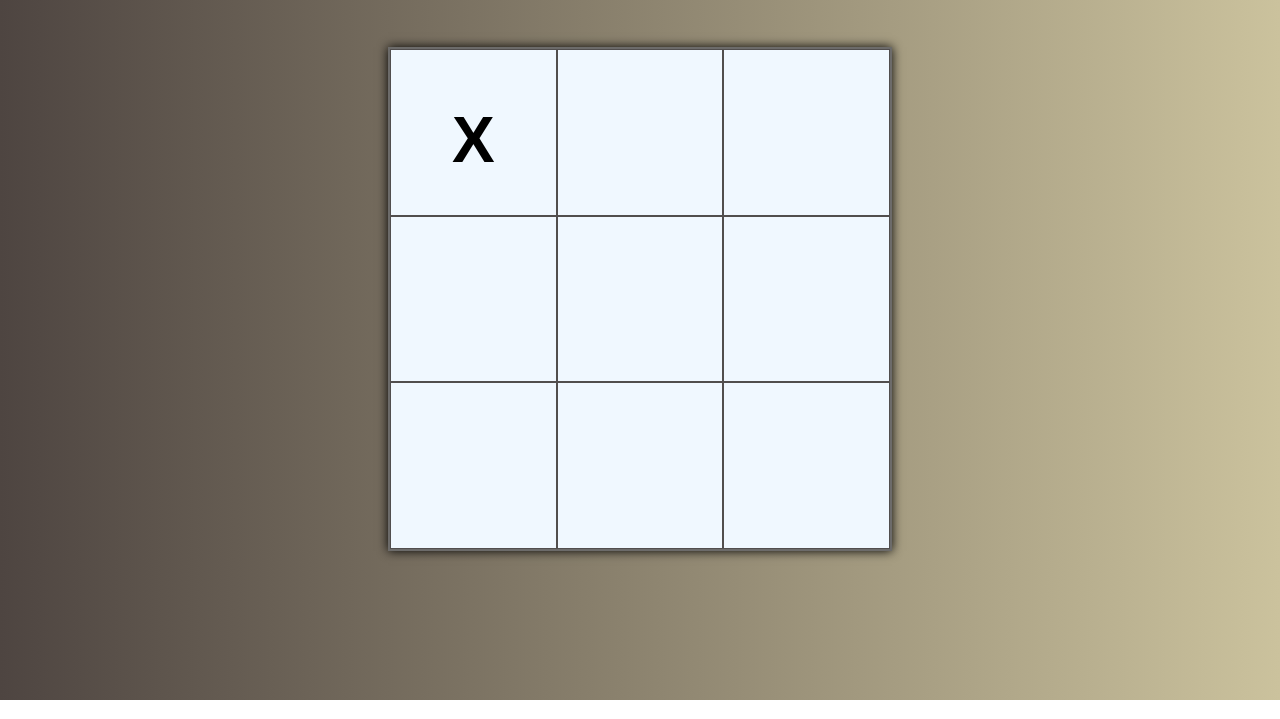
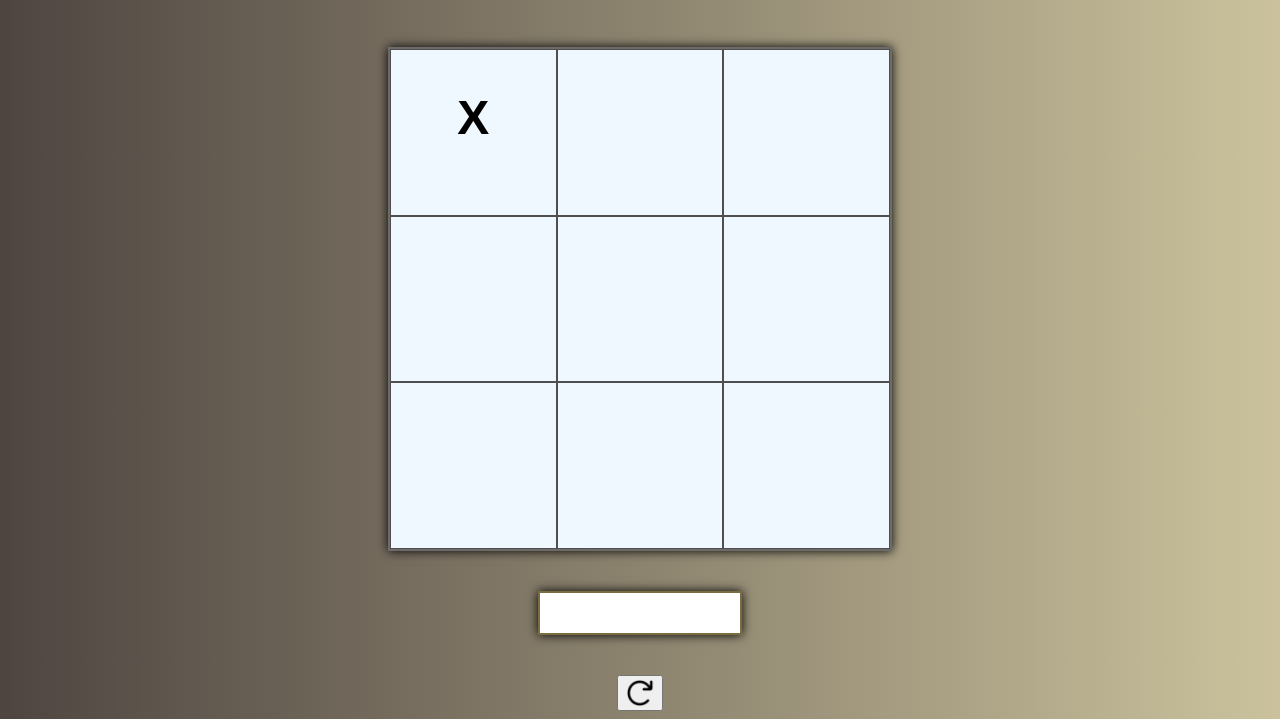
Before and after one commit to simi2817/odin-javascript, a plain HTML site: page tic-tac-toe/index.html in a window 1280 px wide. Both pictures are taken after a click on the element 473 px from the left and 232 px from the top of the page. Shown: the part 100-819 px from the top of the page. Drawn offline with Linux system fonts and the light colour scheme.

Commit message:
updated tic tac toe

```diff
--- a/tic-tac-toe/index.html
+++ b/tic-tac-toe/index.html
@@ -13,5 +13,9 @@
     <div id="center">
         <div id="container"></div>
     </div>
+    <div id="result"></div>
+    <div id="restart">
+        <button id="restart"><img src="./images/reload.png" alt="reload-image" height="30"/></button>
+    </div>
 </body>
 </html>
--- a/tic-tac-toe/script.js
+++ b/tic-tac-toe/script.js
@@ -1,3 +1,19 @@
+let round = 1;
+let clickedGrids = [""];
+let XGrid = [];
+let OGrid = [];
+let winningCombination =  [
+    [1,2,3],
+    [1,5,9],
+    [1,4,7],
+    [2,5,8],
+    [3,6,9],
+    [3,5,7],
+    [4,5,6],
+    [7,8,9]
+];
+let XWin = false;
+let OWin = false;
 class GameBoard {
     generate() {
         const board = new Array(9).fill("");
@@ -15,59 +31,128 @@ class GameBoard {
 class Player {
     constructor(player, marker) {
         this.player = player;
-        this.marker = marker;
+        this.marker = marker
+    }
+
+    setMarker(currMarker) {
+        return this.marker = currMarker;
     }
 
     getMarker() {
         return this.marker;
     }
+
+    nextRound() {
+        return round++;
+    }
 }
 
 class XOMarker {
-    clickedGrids = [""];
-
     constructor(gridID) {
         this.gridID = gridID;
     }
 
-    toggleMarker(inputMarker) {
-        if(!this.clickedGrids.includes(this.gridID)) {
+    toggleMarker() {
+        const player = new Player('player','O');
+        const result = new Result();
+
+        if(!clickedGrids.includes(this.gridID)) {
             const marker = document.createElement('h2');
             marker.classList.add('marker');
-            marker.textContent = inputMarker;
-            marker.style.fontSize = '400%';
-            marker.style.textAlign = 'center';
-            this.clickedGrids.push(this.gridID);
+            if(round % 2 !== 0) {
+                marker.textContent = 'X';
+                XGrid.push(parseInt(this.gridID));
+                result.checkCombination();
+                player.setMarker('O');
+                player.nextRound();
+            }
+            else {
+                marker.textContent = 'O';
+                OGrid.push(parseInt(this.gridID));
+                result.checkCombination();
+                player.setMarker('X');
+                player.nextRound();
+            }
+            clickedGrids.push(this.gridID);
             return marker;
         }
     }
 }
 
 class Marker {
-
-    add(inputMarker) {
+    add() {
         const section = document.querySelectorAll('.section');
         section.forEach((grid) => {
             grid.addEventListener('click', (e) => {
                 const identifyMarker = new XOMarker(e.target.id);
-                const output = identifyMarker.toggleMarker(inputMarker);
-                grid.appendChild(output);
+                const output = identifyMarker.toggleMarker();
+                if(output !== undefined)
+                    grid.appendChild(output);
             });
         });
         return section;
     }
+    disable() {
+        const section = document.querySelectorAll('.section');
+        section.forEach((grid) => {
+            grid.removeEventListener('click', this.add);
+        });
+    }
+}
+
+class Result {
+    checkCombination() {
+        if(XGrid.length >= 3 || OGrid.length >= 3) {
+            for(let combination of winningCombination) {
+               if(XGrid.every(item => combination.includes(item))) {
+                XWin = true;
+                disableGrid();
+                break;
+               }
+               else if(JSON.stringify(OGrid.sort()) === JSON.stringify(combination)) {
+                OWin = true;
+                disableGrid();
+                break;
+               }
+            }
+        }
+        printResult();
+    }
 }
 
 function displayController() {
-
-    const playerOne = new Player('Player-X', 'X');
-    const playerTwo = new Player('Player-O', 'O');
-
     const board = new GameBoard();
     board.generate();
 
     const marker = new Marker();
-    marker.add(playerOne.getMarker());
+    marker.add();
 }
 
 displayController();
+
+function printResult() {
+    const section = document.getElementById('result');
+    const result = document.createElement('p');
+    if(XWin) {
+        result.textContent = 'X WON!';
+        section.appendChild(result);
+    }
+    else if(OWin) {
+        result.textContent = 'O WON!';
+        section.appendChild(result);
+    }
+    else if(round === 9){
+        result.textContent = 'Tie!';
+        section.appendChild(result);
+    }
+}
+
+function disableGrid() {
+    const lockGrid = new Marker();
+    lockGrid.disable();
+}
+
+const restart = document.getElementById('restart');
+restart.addEventListener('click', () => {
+    window.location.reload();
+})
--- a/tic-tac-toe/style.css
+++ b/tic-tac-toe/style.css
@@ -33,3 +33,26 @@ h1 {
 .section {
     border: 1px solid rgb(81, 78, 78);
 }
+
+.marker {
+    font-size: 300%;
+    text-align: center;
+}
+
+#result {
+    margin-left: auto;
+    margin-right: auto;
+    margin-top: 40px;
+    background-color: white;
+    height: 5vh;
+    border: 2px solid rgb(121, 109, 63);
+    box-shadow: 0 0 10px;
+    text-align: center;
+    width: 200px;
+}
+
+#restart {
+    display: flex;
+    justify-content: center;
+    margin-top: 20px;
+}
```
Also changed, not shown: tic-tac-toe/images/reload.png (added).
